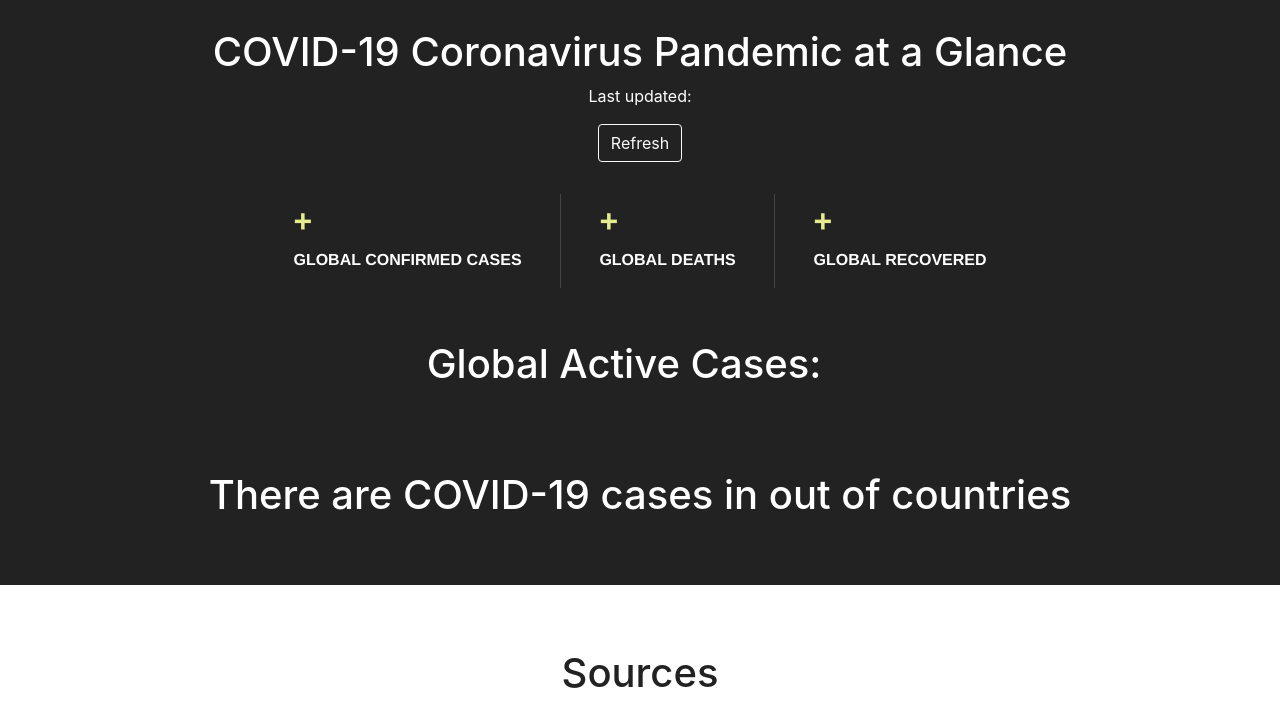
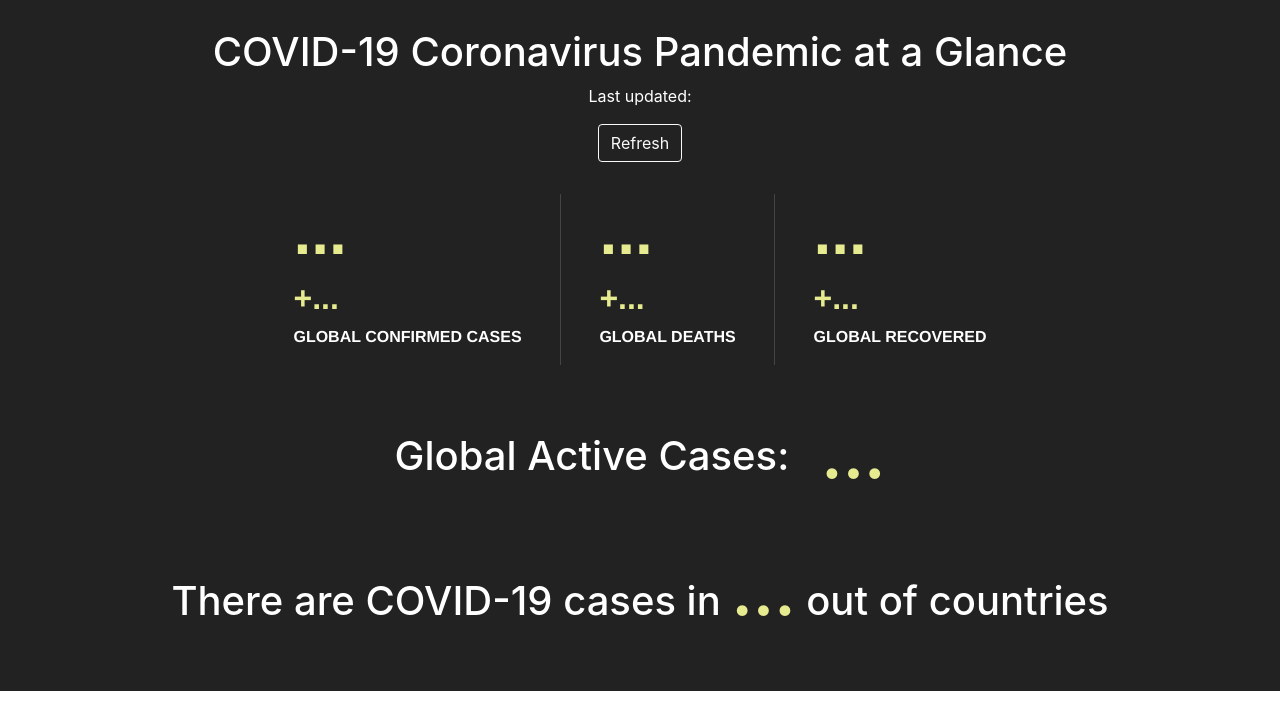
Before and after one commit to kahseng-dev/covid19-tracker, a plain HTML site: page index.html in a window 1280 px wide. Shown: the part 81-800 px from the top of the page. Drawn offline with nearby package versions, Linux system fonts and the light colour scheme; no server answers.

Commit message:
update index html

```diff
--- a/index.html
+++ b/index.html
@@ -35,29 +35,29 @@
 
       <div class="cases-group">
         <div class="confirmed-cases">
-          <h1 id="confirmed-data" class="stat"></h1>
-          <h2 class="sub-stat">+<span id="new-confirmed-data"></span></h2>
+          <h1 id="confirmed-data" class="stat">...</h1>
+          <h2 class="sub-stat">+<span id="new-confirmed-data">...</span></h2>
           <p>Global Confirmed Cases</p>
         </div>
         <div class="deaths-cases">
-          <h1 id="deaths-data" class="stat"></h1>
-          <h2 class="sub-stat">+<span id="new-deaths-data"></span></h2>
+          <h1 id="deaths-data" class="stat">...</h1>
+          <h2 class="sub-stat">+<span id="new-deaths-data">...</span></h2>
           <p>Global Deaths</p>
         </div>
         <div class="recovered-cases">
-          <h1 id="recovered-data" class="stat"></h1>
-          <h2 class="sub-stat">+<span id="new-recovered-data"></span></h2>
+          <h1 id="recovered-data" class="stat">...</h1>
+          <h2 class="sub-stat">+<span id="new-recovered-data">...</span></h2>
           <p>Global Recovered</p>
         </div>
       </div>
 
       <div class="active-cases">
         <h1>Global Active Cases: </h1>
-        <h2 id="active-data" class="stat"></h2>
+        <h2 id="active-data" class="stat">...</h2>
       </div>
 
       <div class="country">
-        <h1>There are COVID-19 cases in <span id="country-data" class="stat"></span> out of <span id="total-country"></span>  countries</h1>
+        <h1>There are COVID-19 cases in <span id="country-data" class="stat">...</span> out of <span id="total-country"></span>  countries</h1>
       </div>
     </div>
 
```
